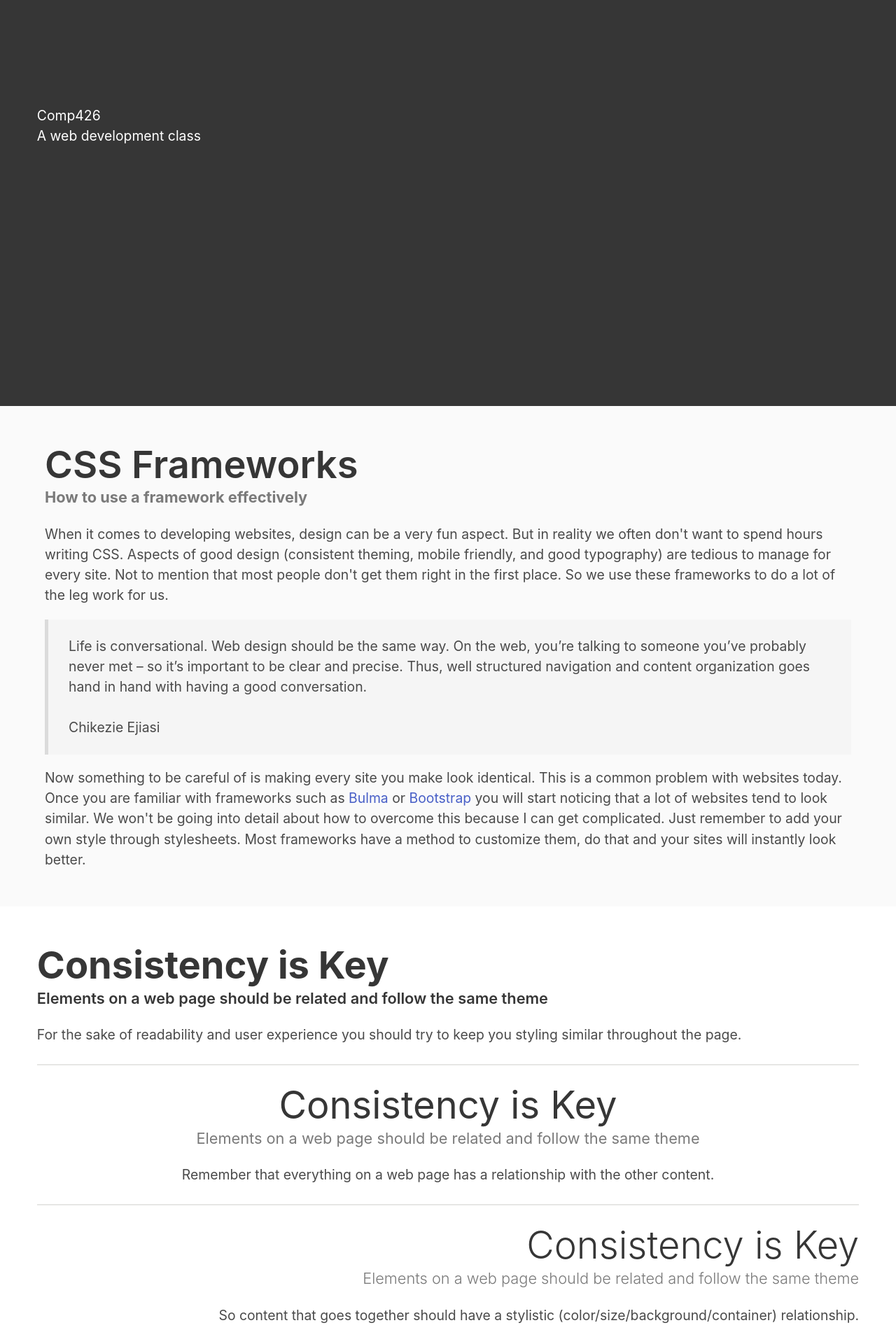
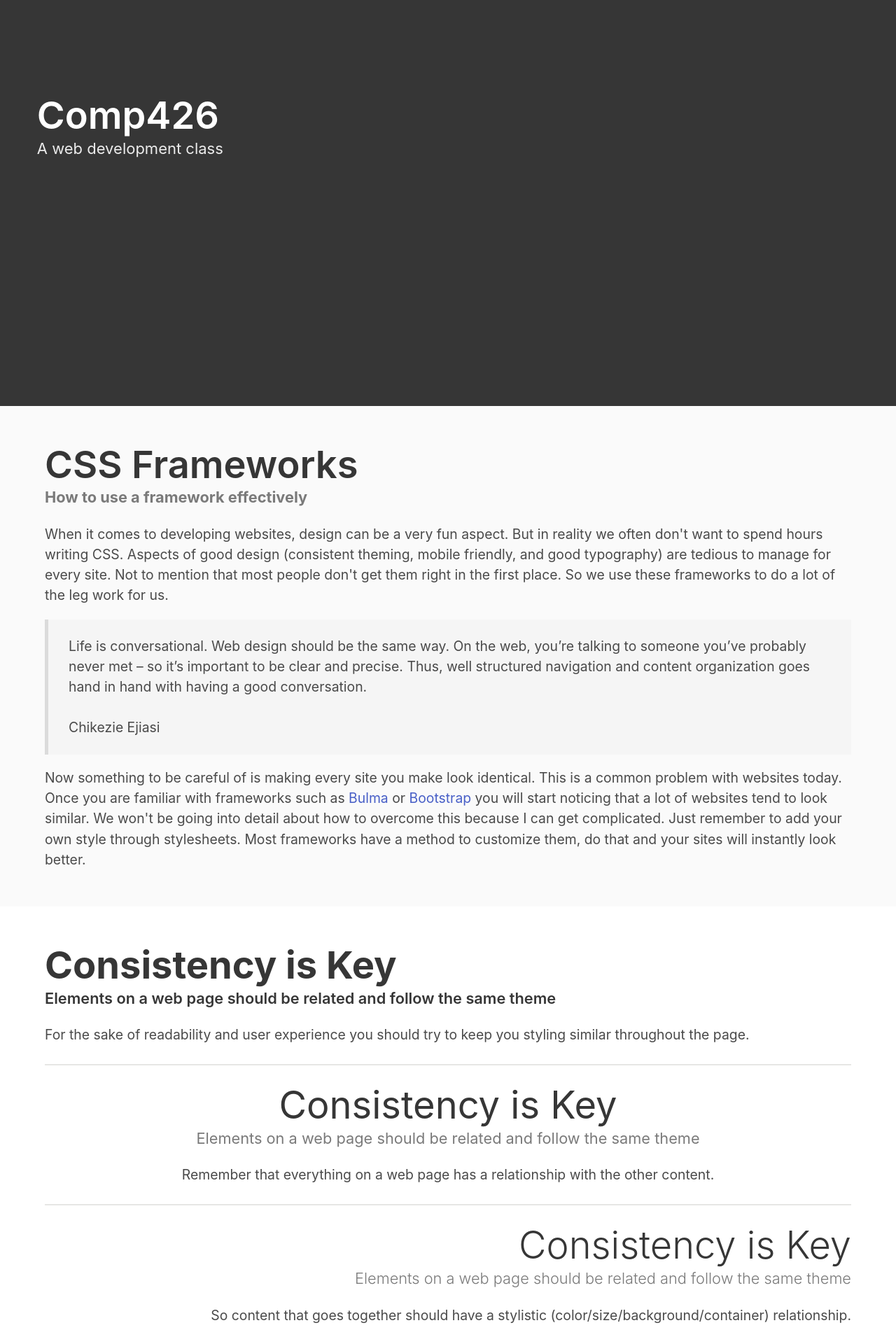
Before and after one commit to jdmar3-comp426/a02-cvunc, a website: page index.html in a window 1280 px wide. Shown: the part 220-2120 px from the top of the page at 70% size. Drawn offline with nearby package versions, Linux system fonts and the light colour scheme; a web font is replaced by a local one.

Commit message:
Progress, got the title bit done I think

```diff
--- a/index.html
+++ b/index.html
@@ -12,10 +12,10 @@
 <section class="hero is-dark is-fullheight">
     <div class="hero-body">
         <div class="">
-            <h1 class="">
+            <h1 class="title">
                 Comp426
             </h1>
-            <h2 class="">
+            <h2 class="subtitle">
                 A web development class
             </h2>
         </div>
@@ -55,7 +55,7 @@
     </div>
 </section>
 <section class="section has-background-white">
-    <div class="">
+    <div class="container">
         <div class="content">
             <h1 class="title has-text-weight-bold">Consistency is Key</h1>
             <h5 class="subtitle">Elements on a web page should be related and follow the same theme</h5>
@@ -99,7 +99,7 @@
                 <li><a>Documents</a></li>
             </ul>
         </div>
-        <div class="">
+        <div class="columns is-multiline justify-center">
             <div class="column">
                 <img src="images/all-01.jpg" alt="Pictures">
             </div>
```
